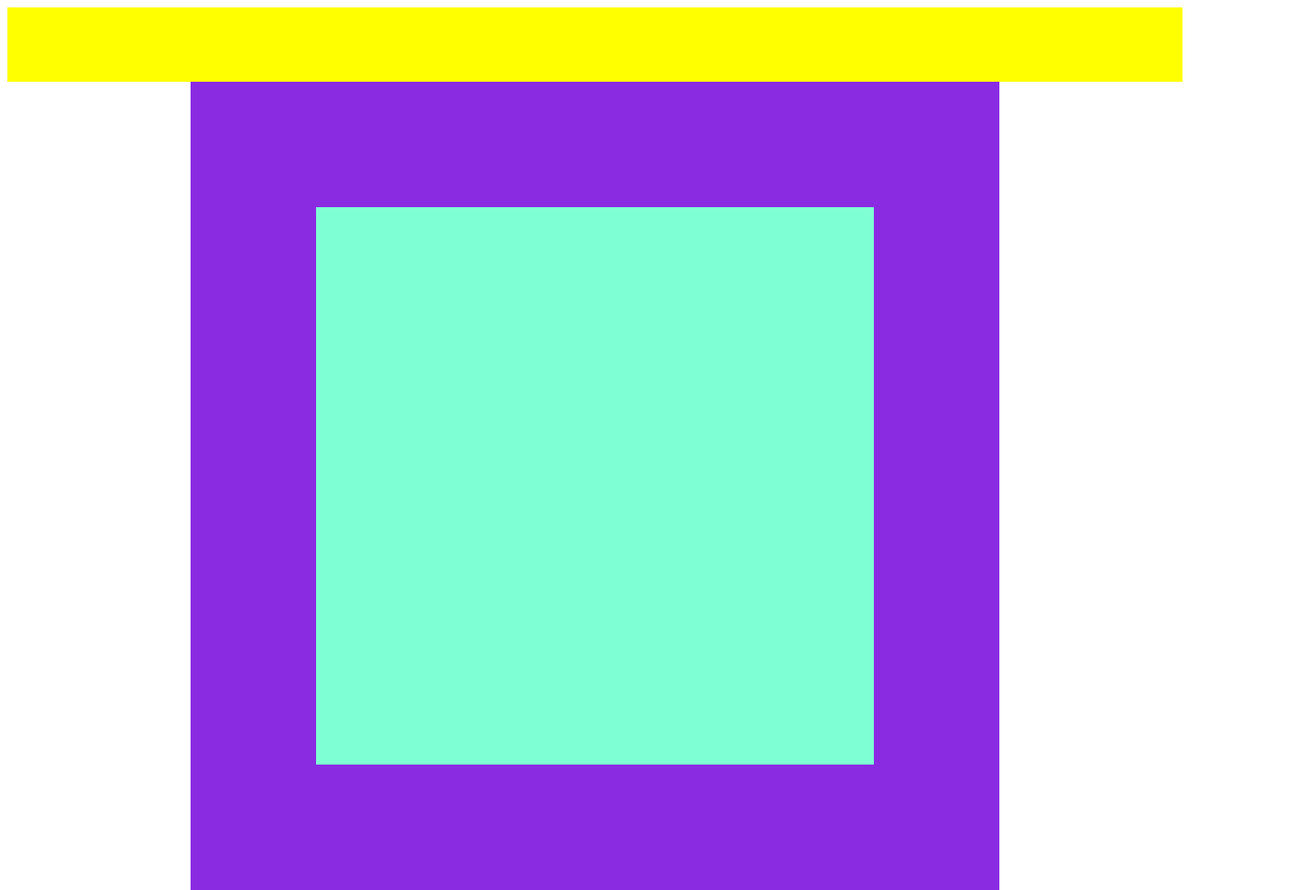
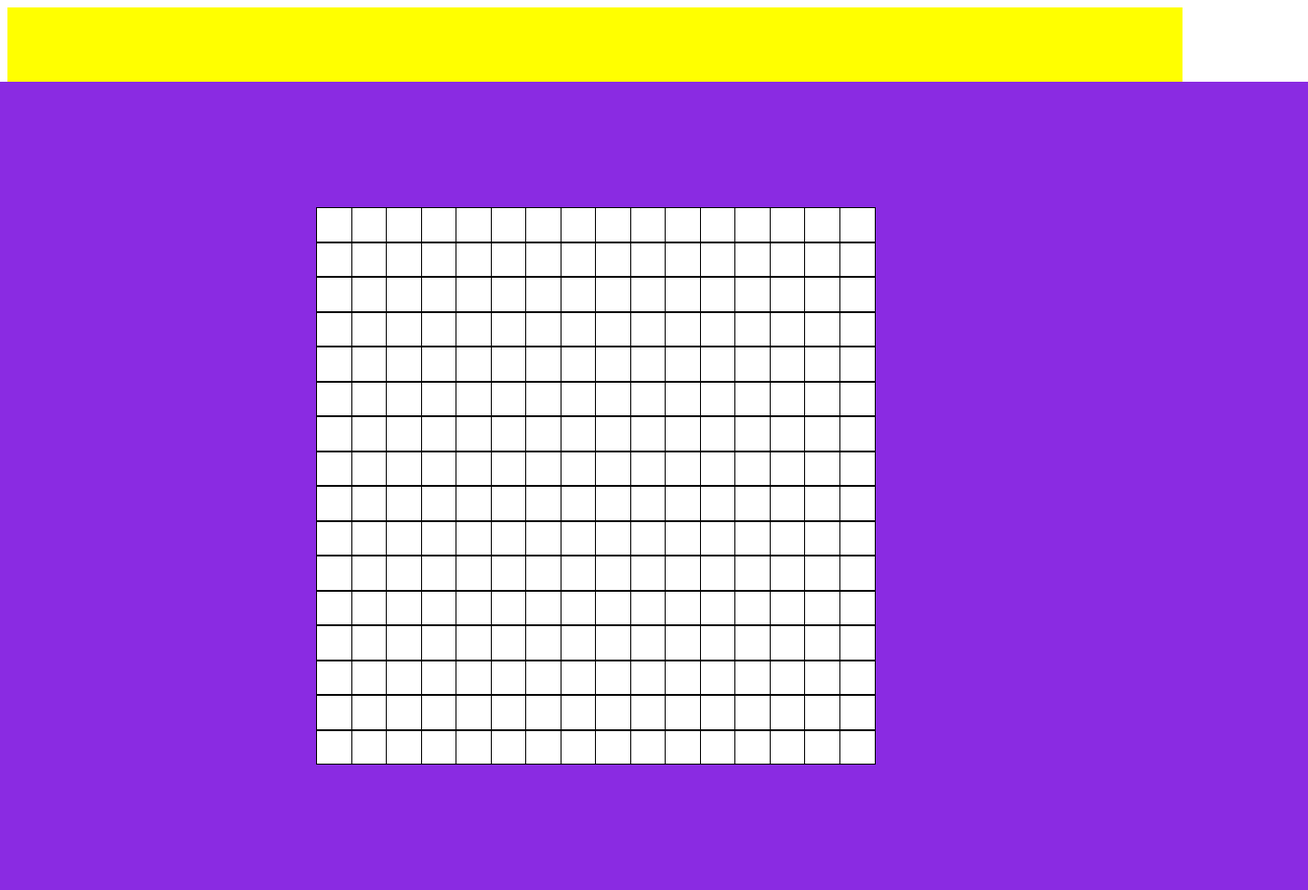
Before and after one commit to aneyeopen/EtchASketch, a plain HTML site: page index.html in a window 1280 px wide. Shown: the top 958 px of the page at 93% size, 1407 px wide, since content can reach past the window. Drawn offline with Linux system fonts and the light colour scheme.

Commit message:
mouseover event changes the gridItem class

```diff
--- a/script.js
+++ b/script.js
@@ -9,7 +9,9 @@ function makeGrid(rows, cols) {
     for (c = 0; c < (rows * cols); c++) {
         let cell = document.createElement("div");
         cell.innerText = " ";
-        container.appendChild(cell).className = "gridItem";
+        container.appendChild(cell).className = "gridItem unPainted";
+        cell.addEventListener('mouseover',
+        e => e.target.classList.add('painted'))
     };
   };
 
--- a/style.css
+++ b/style.css
@@ -12,6 +12,7 @@ body {
 .midDiv {
     background-color: blueviolet;
     padding: 135px;
+    width: 100%;
     display: flex;
     justify-content: center;
     align-self: center;
@@ -22,10 +23,28 @@ body {
     background-color: aquamarine;
     width: 600px;
     height: 600px;
+    grid-template-rows: repeat(var(--grid-rows), 1fr);
+    grid-template-columns: repeat(var(--grid-cols), 1fr);
 
+}
+
+.gridItem {
+    width: 100%;
+    border-color: black;
+    border-style: solid;
+    border-width: 1px;
 }
 
 .botDiv {
     background-color: lightcoral;
     padding: 40px;
 }
+
+.unPainted {
+    background-color: white;
+
+  }
+
+  .painted {
+    background-color: black;
+  }
```
